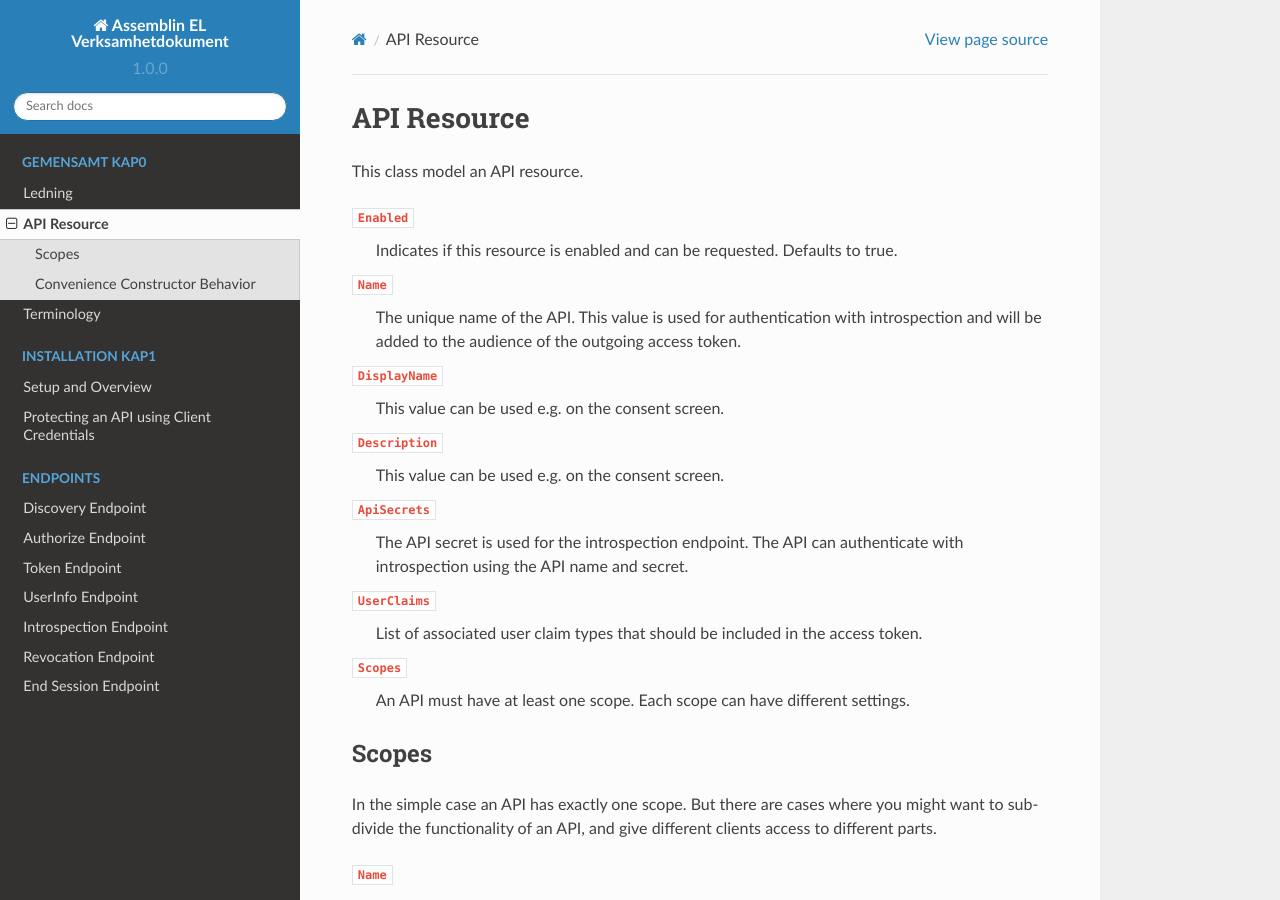
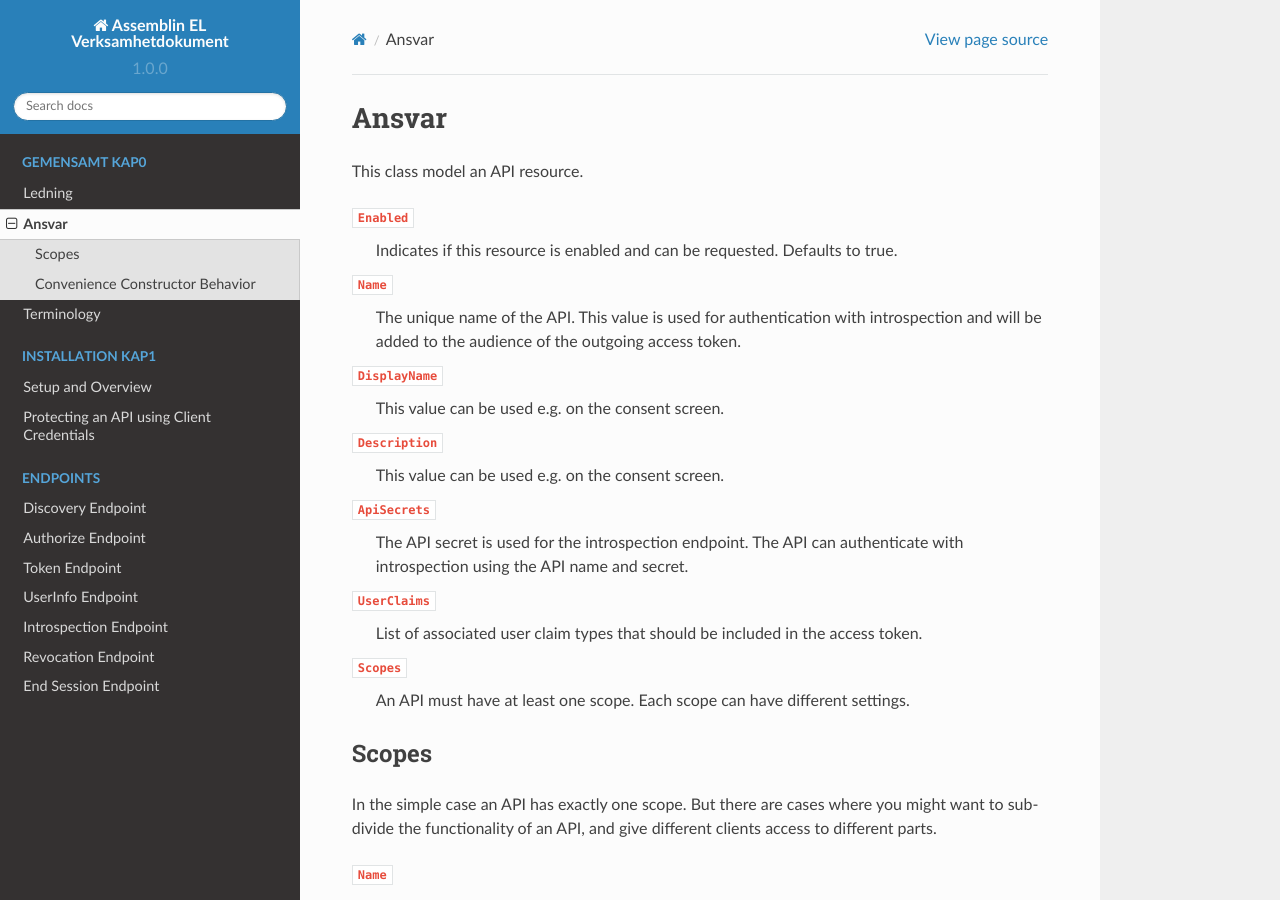
Before and after one commit to TomasAssemblinEL/NEXTDok, a Sphinx documentation site: the page built from docs/ansvar/api_resource.rst, in a window 1280 px wide and 900 px high. Built offline with Sphinx 7.4.7 and the Read the Docs theme 2.0.0, drawn with Linux system fonts in a browser that asks for light colours; pages that are not in the unit, such as notebooks, are missing from menus.

Commit message:
Update api_resource.rst

```diff
--- a/docs/ansvar/api_resource.rst
+++ b/docs/ansvar/api_resource.rst
@@ -1,5 +1,5 @@
 .. _refApiResource:
-API Resource
+Ansvar
 =================
 This class model an API resource.
 
```
